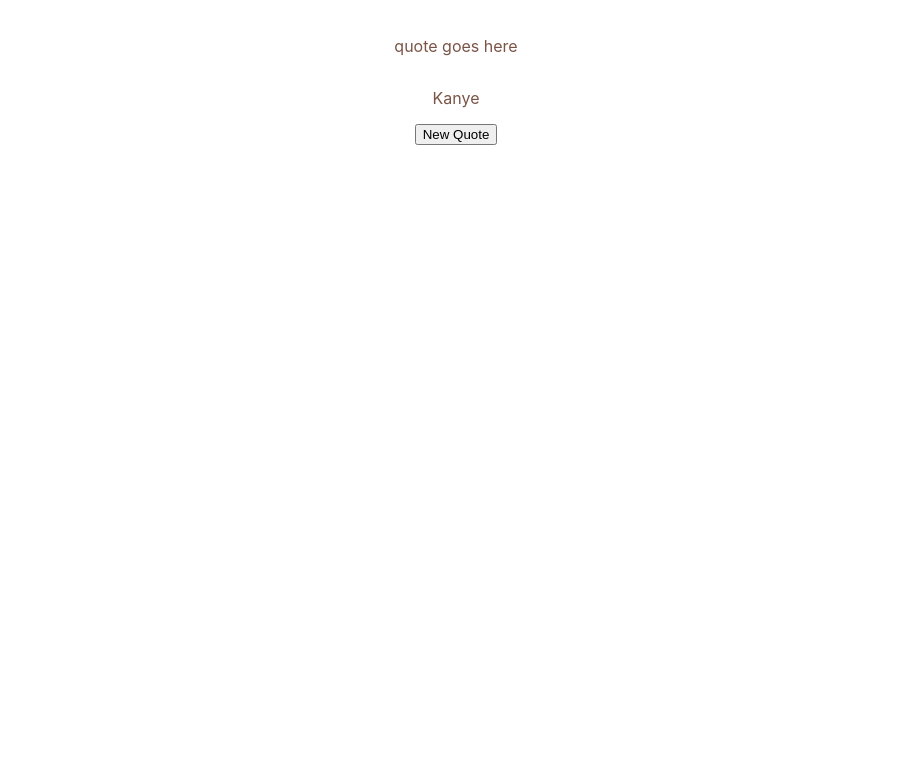
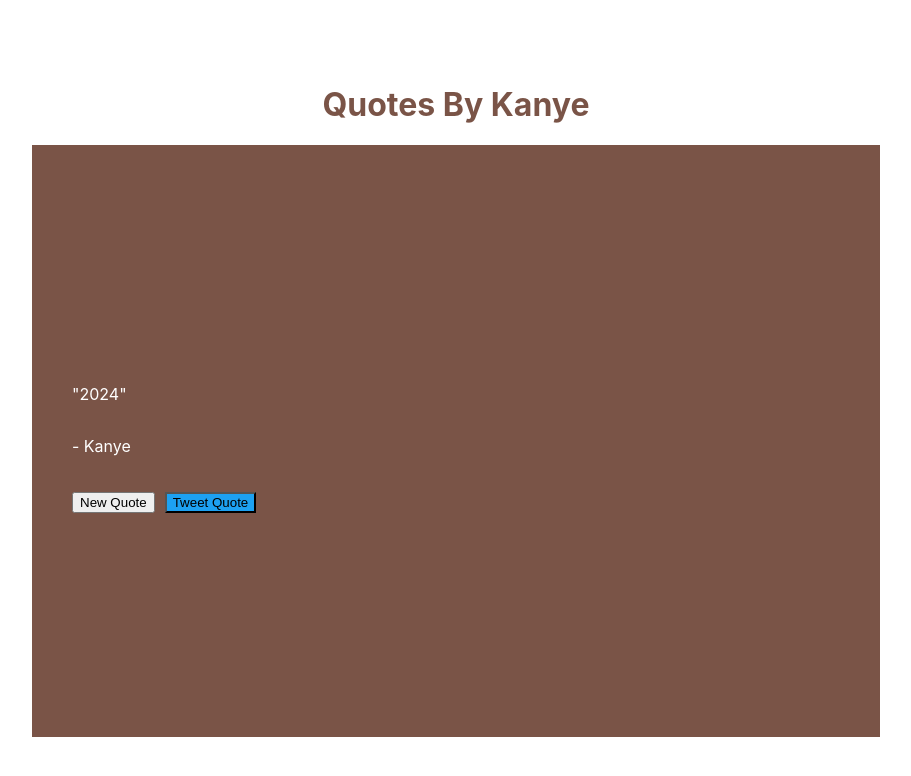
Before and after one commit to notEmmi/fcc-random-quote-machine, a React (Create React App) app: page / in a window 1280 px wide. Shown: the top 776 px of the page, without its empty margins (184-1095 px from the left). Built offline with nearby package versions, Linux system fonts and the light colour scheme.

Commit message:
Refactor QuoteBox component: implement quote state management, add tweet functionality, and enhance styling

```diff
--- a/src/App.css
+++ b/src/App.css
@@ -8,13 +8,31 @@
   background-color: white;
   color: var(--liver);
   height: 100vh;
+  display:flex;
+  flex-direction: column;
+  justify-content: center;
+  align-items: center;
 }
 
 
 #quote-box {
-  display:flex;
+  background-color: var(--liver);
+  color: white;
+  min-width: 60%;
+  max-width: 80%;
+  aspect-ratio: 1.5/1;
+  padding: 40px;
+  display: flex;
   flex-direction: column;
   justify-content: center;
-  align-items: center;
-  padding: 20px;
+  justify-items: center;
 }
+
+#tweet-quote {
+  background-color: #1DA1F2;
+  color: 'white';
+  border: 'none';
+  padding: '10px 15px';
+  border-radius: '5px';
+  cursor: 'pointer'
+}
--- a/src/App.js
+++ b/src/App.js
@@ -1,5 +1,6 @@
-import logo from './logo.svg';
 import './App.css';
+import { useState } from 'react';
+
 
 // Quotes by Kanye from https://kanye.rest/
 const Quotes = [
@@ -129,28 +130,41 @@ const Quotes = [
 
 const QuoteBox = function() {
 
+  const [quote, setQuote] = useState(Quotes[0]);
+
   const generateQuote = function() {
-    const index = Math.floor(Math.random() * (Quotes.length() - 0 + 1)) + 0
-    return Quotes[index]
+    const index = Math.floor(Math.random() * Quotes.length);
+    setQuote(Quotes[index]);
   }
+
+  const tweetQuote = () => {
+    const tweetText = `"${quote}" - Kanye`;
+    const tweetUrl = `https://twitter.com/intent/tweet?text=${encodeURIComponent(tweetText)}`;
+    window.open(tweetUrl, '_blank');
+  }
+
   return (
     <div id="quote-box">
       <p id="text">
-        quote goes here
+        "{quote}"
       </p>
       <p id="author">
-          Kanye
+        - Kanye
       </p>
-      <button id="new-quote" onClick={generateQuote}>New Quote</button>
-      <a id="tweet-quote" href="twitter.com/intent/tweet"></a>
+      <div style={{ display: 'flex', gap: '10px', marginTop: '20px' }}>
+        <button id="new-quote" onClick={generateQuote}>New Quote</button>
+        <button id="tweet-quote" onClick={tweetQuote}>
+          Tweet Quote
+        </button>
+      </div>
     </div>
-
   );
 }
 
 function App() {
   return (
     <div className="App">
+      <h1>Quotes By Kanye</h1>
       <QuoteBox />
     </div>
   );
```
